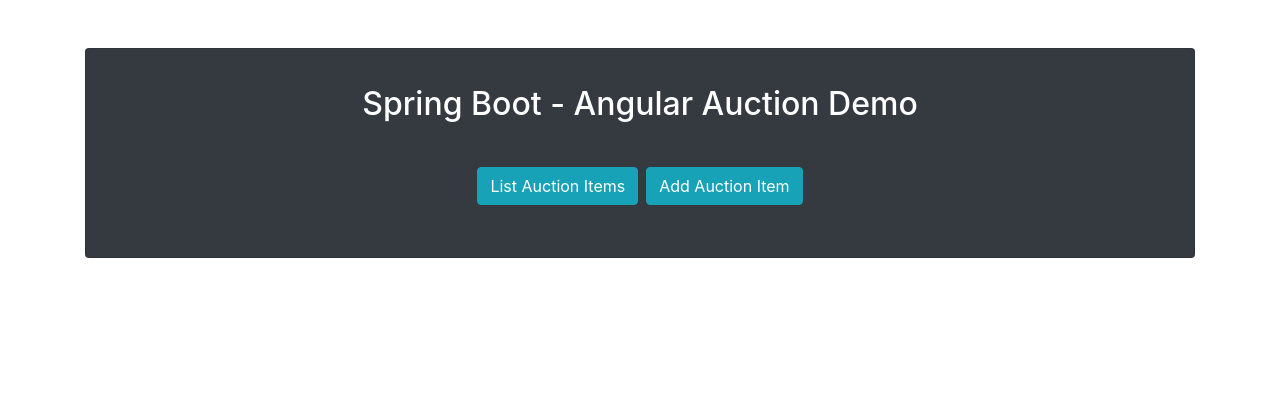
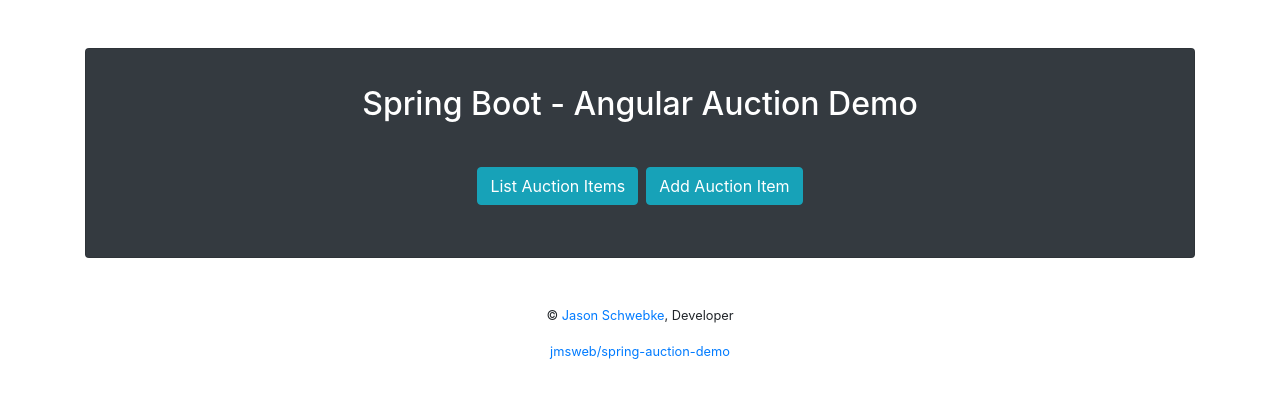
Before and after one commit to jmsweb/spring-auction-demo, an Angular app in the folder test-cms/test-web/src/main/client/: page / in a window 1280 px wide. Shown: the top 398 px of the page. Built offline with nearby package versions, Linux system fonts and the light colour scheme.

Commit message:
footnote update

```diff
--- a/test-cms/test-web/src/main/client/src/app/app.component.html
+++ b/test-cms/test-web/src/main/client/src/app/app.component.html
@@ -15,6 +15,10 @@
                 </div>
             </div>
             <router-outlet></router-outlet>
+            <div class="text-center">
+                <p class="small">&copy; <a href="https://jmsweb.github.io">{{ developer }}</a>, Developer</p>
+                <p class="small"><a href="https://github.com/jmsweb/spring-auction-demo">jmsweb/spring-auction-demo</a></p>
+            </div>
         </div>
     </div>
 </div>
--- a/test-cms/test-web/src/main/client/src/app/app.component.ts
+++ b/test-cms/test-web/src/main/client/src/app/app.component.ts
@@ -8,8 +8,10 @@
 
 export class AppComponent {
     title: string;
+    developer: string;
 
     constructor() {
         this.title = 'Spring Boot - Angular Auction Demo';
+        this.developer = 'Jason Schwebke';
     }
 }
```
